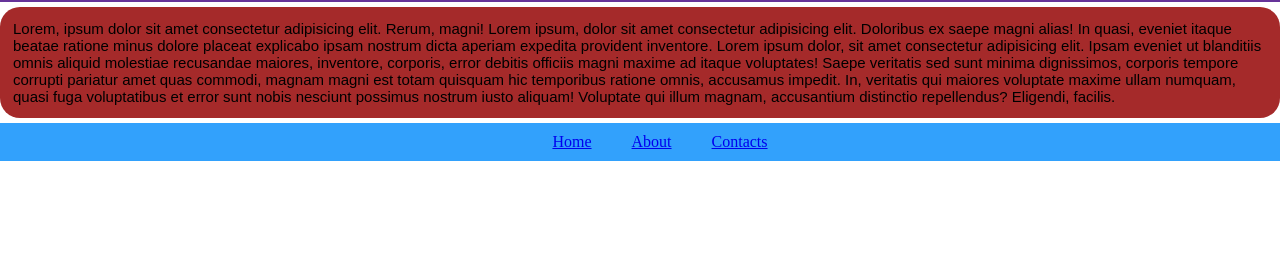
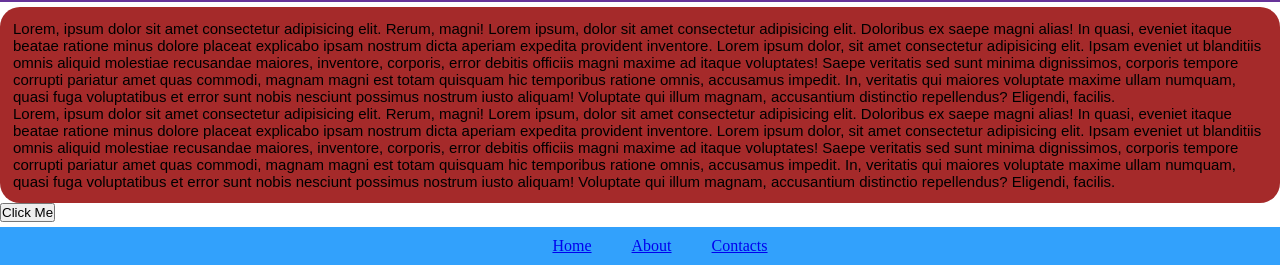
Before and after one commit to ProDisplayy/WEBDEV, a plain HTML site: page index.html in a window 1280 px wide. Shown: the part 535-800 px from the top of the page. Drawn offline with Linux system fonts and the light colour scheme.

Commit message:
Update index.html
added a new paragraph so that I can scroll the page.
also added a button(instead of button we can add ant image which will be used as an bot for customer support ) to get it fixed in right corner

```diff
--- a/index.html
+++ b/index.html
@@ -31,6 +31,13 @@
         <div class="txt">
             <p>Lorem, ipsum dolor sit amet consectetur adipisicing elit. Rerum, magni! Lorem ipsum, dolor sit amet consectetur adipisicing elit. Doloribus ex saepe magni alias! In quasi, eveniet itaque beatae ratione minus dolore placeat explicabo ipsam nostrum dicta aperiam expedita provident inventore. Lorem ipsum dolor, sit amet consectetur adipisicing elit. Ipsam eveniet ut blanditiis omnis aliquid molestiae recusandae maiores, inventore, corporis, error debitis officiis magni maxime ad itaque voluptates! Saepe veritatis sed sunt minima dignissimos, corporis tempore corrupti pariatur amet quas commodi, magnam magni est totam quisquam hic temporibus ratione omnis, accusamus impedit. In, veritatis qui maiores voluptate maxime ullam numquam, quasi fuga voluptatibus et error sunt nobis nesciunt possimus nostrum iusto aliquam! Voluptate qui illum magnam, accusantium distinctio repellendus? Eligendi, facilis.
             </p>
+            <p>Lorem, ipsum dolor sit amet consectetur adipisicing elit. Rerum, magni! Lorem ipsum, dolor sit amet consectetur adipisicing elit. Doloribus ex saepe magni alias! In quasi, eveniet itaque beatae ratione minus dolore placeat explicabo ipsam nostrum dicta aperiam expedita provident inventore. Lorem ipsum dolor, sit amet consectetur adipisicing elit. Ipsam eveniet ut blanditiis omnis aliquid molestiae recusandae maiores, inventore, corporis, error debitis officiis magni maxime ad itaque voluptates! Saepe veritatis sed sunt minima dignissimos, corporis tempore corrupti pariatur amet quas commodi, magnam magni est totam quisquam hic temporibus ratione omnis, accusamus impedit. In, veritatis qui maiores voluptate maxime ullam numquam, quasi fuga voluptatibus et error sunt nobis nesciunt possimus nostrum iusto aliquam! Voluptate qui illum magnam, accusantium distinctio repellendus? Eligendi, facilis.
+            </p>
+        </div>
+        <div class="float">
+            <div class="circle">
+                <button class="btn">Click Me</button>
+            </div>
         </div>
     </section>
     <section class="end">
```
